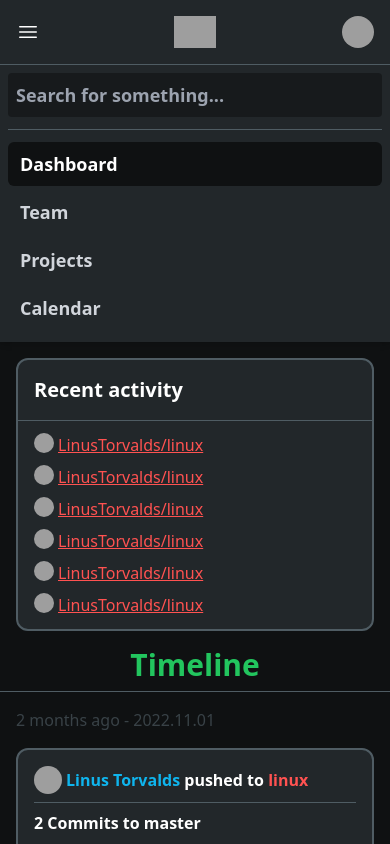
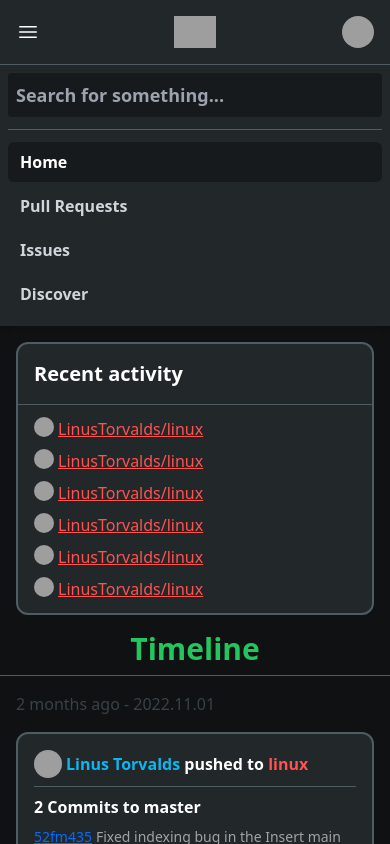
Before and after one commit to SnekAtMiskolc/Magitian, a SvelteKit app: page / in a window 390 px wide. Both pictures are taken after a click on the button "Open main menu". Shown: the top 844 px of the page. Built offline with nearby package versions, Linux system fonts and the light colour scheme; grey boxes are pictures that could not be loaded; some icons are missing.

Commit message:
Change labels and colors

```diff
--- a/src/components/nav/MobileMenu.svelte
+++ b/src/components/nav/MobileMenu.svelte
@@ -8,12 +8,12 @@
         <input type="text" name="" id="" class="bg-spcx-800 p-2 mb-2 text-lg w-full rounded text-white font-semibold" placeholder="Search for something...">
         <hr class="border-spcx-400 py-1">
         <!-- Current: "bg-gray-900 text-white", Default: "text-gray-300 hover:bg-gray-700 hover:text-white" -->
-        <a href="/" class="bg-spcx-900 text-lg text-white block px-3 py-2 rounded-md font-bold " aria-current="page">Dashboard</a>
+        <a href="/" class="bg-spcx-800 text-md text-white block px-3 py-2 rounded-md font-bold " aria-current="page">Home</a>
 
-        <a href="/" class="text-gray-300 text-lg hover:bg-spcx-800 hover:text-white block px-3 py-2 rounded-md font-bold">Team</a>
+        <a href="/" class="text-gray-300 text-md hover:bg-spcx-600 hover:text-white block px-3 py-2 rounded-md font-bold">Pull Requests</a>
 
-        <a href="/" class="text-gray-300 text-lg hover:bg-spcx-800 hover:text-white block px-3 py-2 rounded-md font-bold">Projects</a>
+        <a href="/" class="text-gray-300 text-md hover:bg-spcx-600 hover:text-white block px-3 py-2 rounded-md font-bold">Issues</a>
 
-        <a href="/" class="text-gray-300 text-lg hover:bg-spcx-800 hover:text-white block px-3 py-2 rounded-md font-bold">Calendar</a>
+        <a href="/" class="text-gray-300 text-md hover:bg-spcx-600 hover:text-white block px-3 py-2 rounded-md font-bold">Discover</a>
     </div>
 </div>
```
